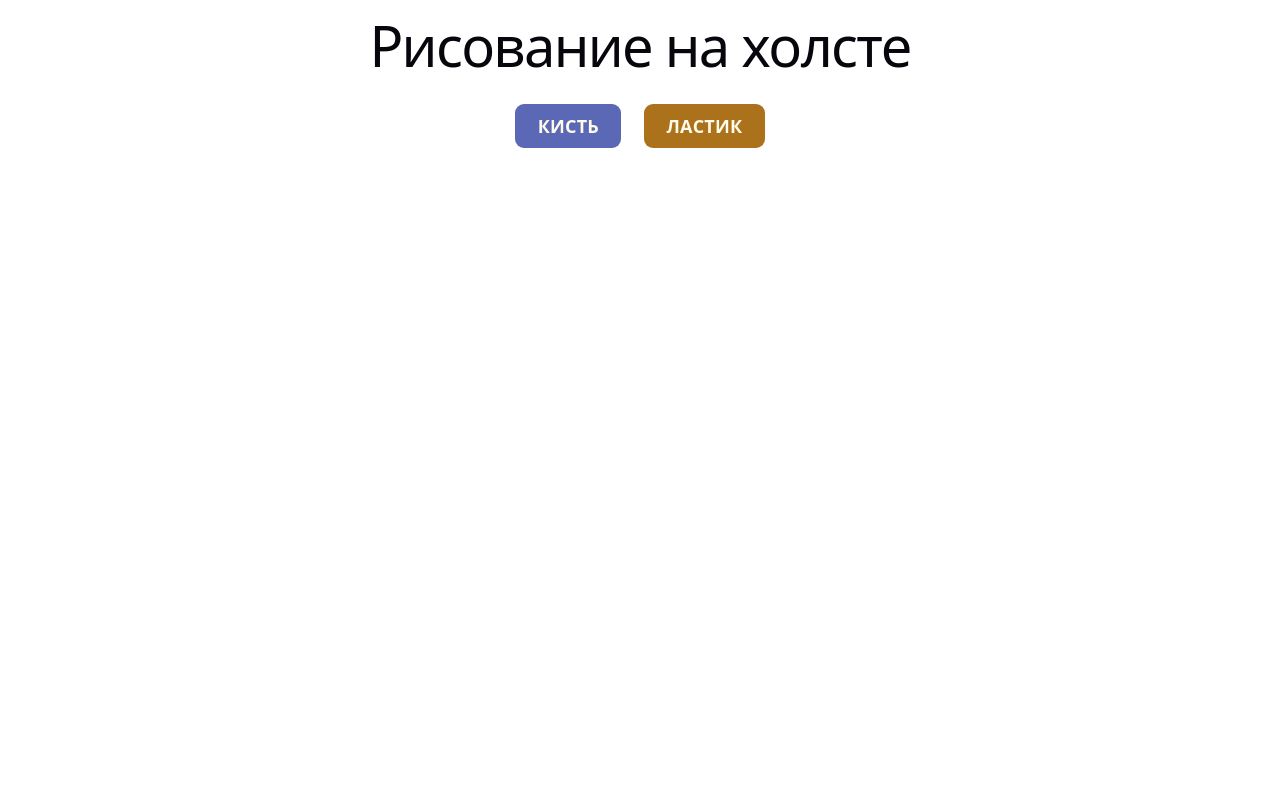
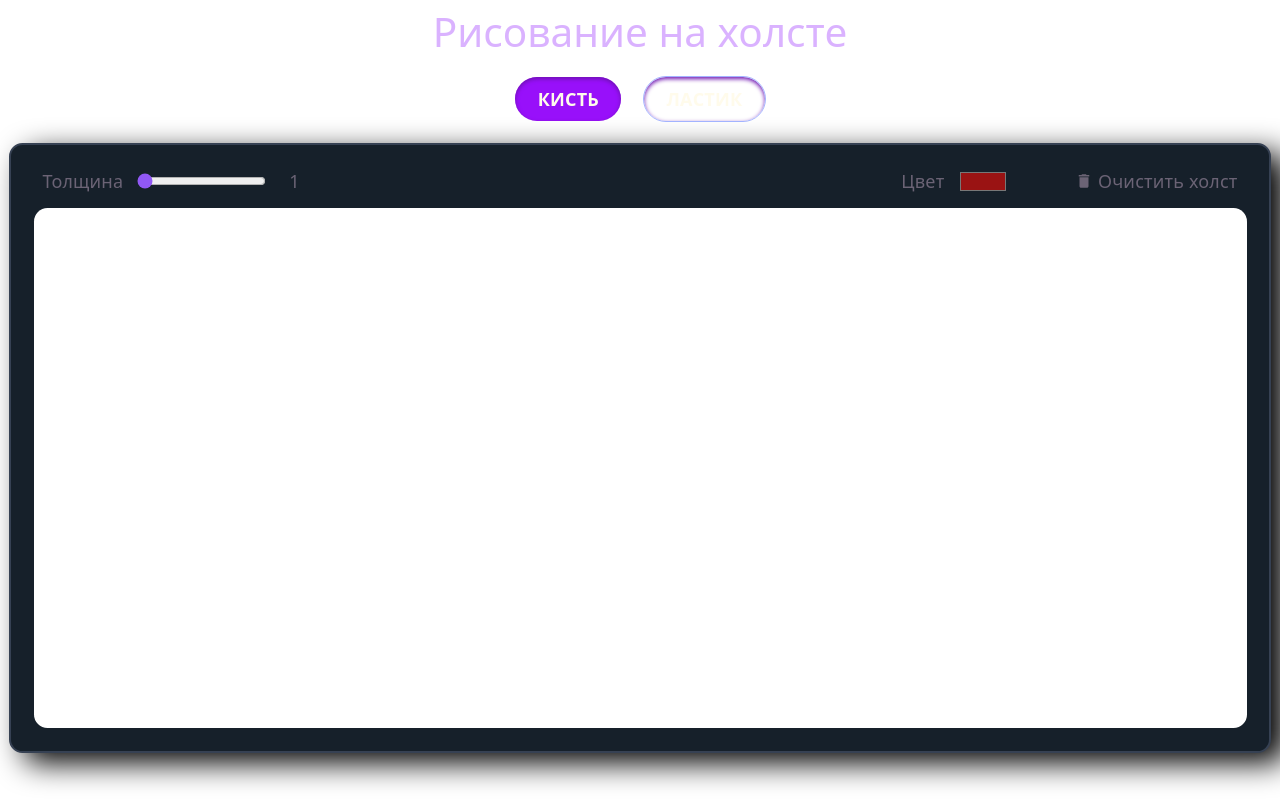
Before and after one commit to mariiyna/react_canvas, a React (Vite) app: page / in a window 1280 px wide. Built offline with nearby package versions, Linux system fonts and the light colour scheme.

Commit message:
feat: добавлена возможность менять толщину кисти и ластика, менять цвет кисти

```diff
--- a/package.json
+++ b/package.json
@@ -14,6 +14,7 @@
     "@tailwindcss/vite": "^4.2.2",
     "react": "^19.2.4",
     "react-dom": "^19.2.4",
+    "react-icons": "^5.6.0",
     "react-redux": "^9.2.0",
     "tailwindcss": "^4.2.2"
   },
--- a/src/app/styles/index.css
+++ b/src/app/styles/index.css
@@ -36,7 +36,7 @@
   :root {
     --text: #9ca3af;
     --text-h: #f3f4f6;
-    --bg: #16171d;
+    --bg: #0D141E;
     --border: #2e303a;
     --code-bg: #1f2028;
     --accent: #c084fc;
@@ -111,3 +111,7 @@ code {
   padding: 4px 8px;
   background: var(--code-bg);
 }
+
+input {
+    display: block !important;
+}
--- /dev/null
+++ b/src/features/draw/model/CONSTS.ts
@@ -0,0 +1,4 @@
+export const MIN_WIDTH = 1
+export const MAX_WIDTH = 50
+
+export const BASE_COLOR = '#9a1313'
--- a/src/features/draw/model/useCanvas.ts
+++ b/src/features/draw/model/useCanvas.ts
@@ -1,6 +1,6 @@
 import React, {useEffect, useRef} from "react";
 
-export const useCanvas = () => {
+export const useCanvas = (toolWidth: number) => {
   const canvasRef = useRef<HTMLCanvasElement>(null);
 
   useEffect(() => {
@@ -17,8 +17,22 @@ export const useCanvas = () => {
     }
 
     canvasContext.lineCap = "round";
-    canvasContext.lineWidth = 3;
+    canvasContext.lineWidth = toolWidth;
   }, []);
+
+  useEffect(() => {
+    const canvas = canvasRef.current;
+    const canvasContext = canvas?.getContext("2d");
+
+    if (!canvas || !canvasContext) {
+      return;
+    }
+    canvasContext.lineWidth = toolWidth;
+  }, [toolWidth])
+
+  const clearCanvas = () => {
+
+  }
 
   const getCoordinates = (event: React.MouseEvent | React.TouchEvent) => {
     const canvas = canvasRef.current;
@@ -43,5 +57,5 @@ export const useCanvas = () => {
     };
   };
 
-  return { canvasRef, getCoordinates };
+  return { canvasRef, getCoordinates, clearCanvas };
 }
--- a/src/features/draw/model/useDrawing.ts
+++ b/src/features/draw/model/useDrawing.ts
@@ -4,7 +4,8 @@ import React, {useRef} from "react";
 export const useDrawing = (
   canvasRef: React.RefObject<HTMLCanvasElement | null>,
   activeTool: Tool,
-  getCoordinates: (e: React.MouseEvent | React.TouchEvent) => { x: number; y: number }
+  getCoordinates: (e: React.MouseEvent | React.TouchEvent) => { x: number; y: number },
+  toolColor: string
 ) => {
   const drawing = useRef(false);
 
@@ -25,7 +26,7 @@ export const useDrawing = (
       activeTool === "eraser" ? "destination-out" : "source-over";
 
     if (activeTool !== "eraser") {
-      canvasContext.strokeStyle = "#000";
+      canvasContext.strokeStyle = toolColor;
     }
 
     if (!isMoving) {
--- a/src/features/draw/ui/CanvasBoard.tsx
+++ b/src/features/draw/ui/CanvasBoard.tsx
@@ -4,20 +4,65 @@ import {useCanvas} from "@/features/draw/model/useCanvas.ts";
 import {useDrawing} from "@/features/draw/model/useDrawing.ts";
 import eraser from "@/shared/assets/icons/eraser.png";
 import paintBrush from "@/shared/assets/icons/paint-brush.png";
+import { MdDelete } from "react-icons/md";
+import {BASE_COLOR, MAX_WIDTH, MIN_WIDTH} from "@/features/draw/model/CONSTS.ts";
+import React, {useState} from "react";
 
 export function CanvasBoard() {
-  const { canvasRef, getCoordinates } = useCanvas();
+  const [toolWidth, setToolWidth] = useState(MIN_WIDTH)
+  const [toolColor, setToolColor] = useState(BASE_COLOR)
+
+  const { canvasRef, getCoordinates, clearCanvas } = useCanvas(toolWidth);
   const { activeTool } = useSelector((state: RootState) => state.tool);
-  const { startDrawing, drawMove, stopDrawing } = useDrawing(canvasRef, activeTool, getCoordinates);
+  const { startDrawing, drawMove, stopDrawing } = useDrawing(canvasRef, activeTool, getCoordinates, toolColor);
 
   const cursor = activeTool === "eraser"
     ? `url(${eraser}) 0 32, crosshair`
     : `url(${paintBrush}) 0 32, crosshair`;
 
+  const handleWidthChange = (event: React.ChangeEvent<HTMLInputElement>) => {
+    setToolWidth(Number(event.target.value))
+  }
+
+  const handleColorChange = (event: React.ChangeEvent<HTMLInputElement>) => {
+    setToolColor(event.target.value)
+  }
+
   return (
+    <>
+      <div
+        style={{boxShadow: '15px 10px 30px #000', backgroundColor: '#16202A'}}
+        className="p-5 border-2 border-gray-700 rounded-xl mt-2"
+      >
+        <div className="mb-3 px-2 flex justify-between">
+          <div className='flex items-center gap-3'>
+            <p>Толщина</p>
+            <div>
+              <input
+                min={MIN_WIDTH}
+                max={MAX_WIDTH}
+                value={toolWidth}
+                type='range'
+                style={{accentColor: '#9158F5', marginRight: '10px'}}
+                onChange={handleWidthChange}
+              />
+            </div>
+            <p>{toolWidth}</p>
+          </div>
+          <div className="flex gap-15">
+            <div className='flex items-center gap-3'>
+              <p>Цвет</p>
+              <div><input type='color' value={toolColor} onChange={handleColorChange}/></div>
+            </div>
+            <button className='flex items-center gap-1 cursor-pointer' onClick={clearCanvas}>
+              <MdDelete/>
+              Очистить холст
+            </button>
+          </div>
+        </div>
         <canvas
           ref={canvasRef}
-      className='w-full h-full bg-white rounded-xl min-h-[75vh]'
+          className='w-full h-full bg-white rounded-xl min-h-[65vh]'
           style={{ cursor }}
           onMouseDown={startDrawing}
           onMouseMove={drawMove}
@@ -28,5 +73,7 @@ export function CanvasBoard() {
           onTouchEnd={stopDrawing}
           onTouchCancel={stopDrawing}
         />
+      </div>
+    </>
   );
 }
--- a/src/widgets/Button.tsx
+++ b/src/widgets/Button.tsx
@@ -3,12 +3,12 @@ type ButtonProps = React.ButtonHTMLAttributes<HTMLButtonElement> & {
 };
 
 export function Button({ variant = "primary", children, className, ...props }: ButtonProps) {
-  const baseStyle = 'p-2 text-amber-50 rounded-lg px-5 py-2 uppercase font-semibold cursor-pointer'
-  const bgColor = variant === 'primary' ? 'bg-[#5b68b5]': 'bg-[#ab711b]'
+  const baseStyle = 'p-2 text-amber-50 rounded-3xl px-5 py-2 uppercase font-semibold cursor-pointer inset-shadow-sm inset-shadow-purple-800'
+  const bgColor = variant === 'primary' ? 'bg-purple-600': ''
 
   return (
     <button
-      className={`${baseStyle} ${className} ${bgColor}`}
+      className={`${baseStyle} ${className} ${bgColor} ${variant !== 'primary' ? 'outline-1 outline-indigo-300': ''}`}
       type="button"
       {...props}
     >
--- a/src/widgets/Header.tsx
+++ b/src/widgets/Header.tsx
@@ -1,7 +1,11 @@
 export function Header() {
   return (
     <header>
-      <h1 className='cursor-default'>Рисование на холсте</h1>
+      <h1 className='m-2! mt-10 cursor-default'>
+        <span className='text-4xl tracking-normal text-purple-300'>
+          Рисование на холсте
+        </span>
+      </h1>
     </header>
   )
 }
```
Also changed, not shown: 1 other file (tests, documents, lock files or other folders). Lines whose indentation alone changed are shown as unchanged.
